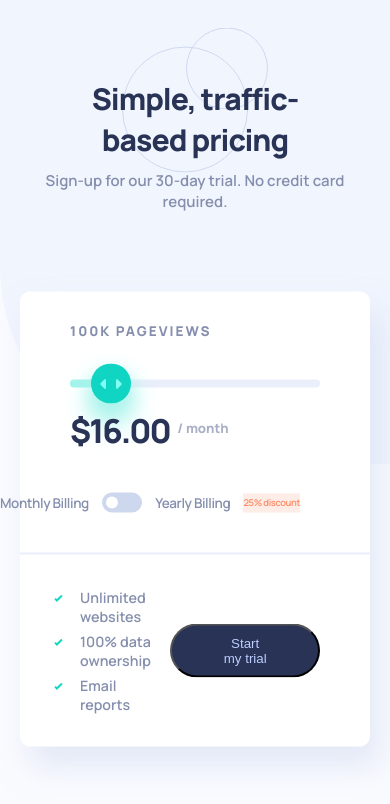
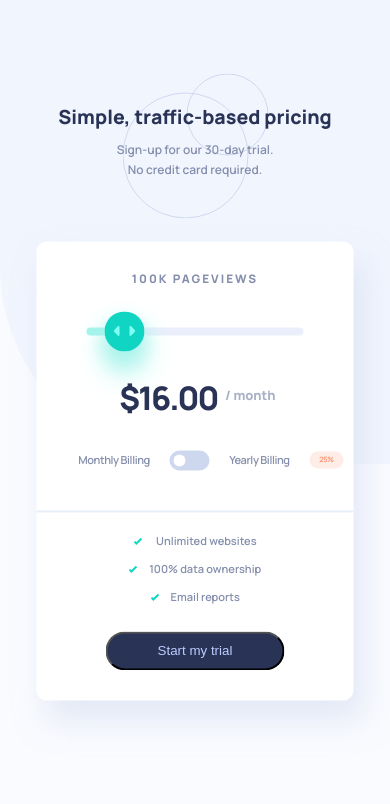
Before and after one commit to tatjama/bonus-zadatak6-slider-component, a plain HTML site: page index.html in a window 390 px wide. Drawn offline with Linux system fonts and the light colour scheme.

Commit message:
Mobile design CSS Style

```diff
--- a/index.html
+++ b/index.html
@@ -16,8 +16,8 @@
   <div class="hero-bcg">
     <div class="container">
       <header class="header">
-        <h1>Simple, traffic-based pricing</h1>
-        <p>Sign-up for our 30-day trial. No credit card required. </p>
+        <h1 class="header__title">Simple, traffic-based pricing</h1>
+        <p class="header__text">Sign-up for our 30-day trial. No credit card required. </p>
       </header>
       <main class="main">
         <header class="range__container">
@@ -31,14 +31,14 @@
             <div class="toggle__btn"></div>
           </div>
           <p>Yearly Billing</p>
-          <span class="toggle__span">25% discount</span>
+          <span class="toggle__span">25% <span class="toggle__span--mobile">discount</span></span>
         </div>
 
         <footer class="footer">
           <ul>
-            <li>Unlimited websites</li>
-            <li>100% data ownership</li>
-            <li>Email reports</li>
+            <li> &nbsp;&nbsp;Unlimited websites</li>
+            <li>&nbsp;&nbsp;100% data ownership</li>
+            <li>&nbsp;&nbsp;Email reports</li>
           </ul>
           <button>Start my trial</button>
         </footer>
--- a/styles/style.css
+++ b/styles/style.css
@@ -58,12 +58,15 @@ body, html {
     -o-transform:translate(-50%, -50%);
 }
 .header{
-    padding: 20px;
+    padding-bottom: 30px;
 }
-.header h1{
-    letter-spacing:-1px;
+.header__title{
+    font-size: 1.8em;
     color: var(--text-background);
     margin: 10px;
+}
+.header__text{
+    line-height: 1.7em;
 }
 .main{
     width: 100%;
@@ -158,7 +161,7 @@ body, html {
     background-color: var(--slider-background-transparent);
 }
 .range__h1{
-    font-size: 2.2em;
+    font-size: 2.5em;
     letter-spacing: -2px;
     color: var(--text-background);
 }
@@ -175,7 +178,7 @@ body, html {
 }
 .toggle__container{
     width: 440px;
-    font-size: 0.9em;
+    font-size: 0.85em;
     letter-spacing:-0.4px;
     display: flex;
     justify-content: space-between;
@@ -209,10 +212,16 @@ body, html {
     -o-border-radius: 50%;
 }
 .toggle__span{
-    font-size: 0.7em;
+    font-size: 0.67em;
     line-height: 2em;
+    padding: 1px 10px;
+    border-radius: 10px;
     color: var(--discount-text);
     background-color: var(--discount-background);
+    -webkit-border-radius: 10px;
+    -moz-border-radius: 10px;
+    -ms-border-radius: 10px;
+    -o-border-radius: 10px;
 }
 footer{
     width: 100%;
@@ -226,7 +235,7 @@ footer{
 ul{
     list-style-image: url(../images/icon-check.svg);
     text-align: left;
-    font-size: 0.95em;
+    font-size: 0.85em;
 }
 li{
     padding: 3px 10px;
@@ -246,10 +255,58 @@ button:hover {
     color: var(--white);
 }
 @media screen and (max-width: 600px){
+    body{
+        font-size: 13px;
+    }
+
     .container{
-        width: 100%;
+        width: 357px;
+    }
+
+    .header{
+        padding: 0px;
+    }
+    .header__title{
+        font-size: 1.5em;
+    }
+    .header__text{
+        padding: 0px 80px;
+        font-size: 12px;
+    }
+    .range__container{
+        justify-content: space-around;
     }
     .range__slider{
+        margin: 40px auto;
         order:unset;
     }
+    .toggle__container{
+        width: 90%;
+        padding: 0px 10px 40px 10px ;
+    }
+    .toggle__span{
+        border-radius: 10px;
+        -webkit-border-radius: 10px;
+        -moz-border-radius: 10px;
+        -ms-border-radius: 10px;
+        -o-border-radius: 10px;
 }
+    .toggle__span--mobile{
+        display: none;
+    }
+    footer{
+        flex-direction: column;
+    }
+    ul{
+        list-style-position:inside;
+        text-align: center;
+        line-height: 2em;
+    }
+    button{
+        padding: 10px 50px;
+        margin-top: 20px;
+    }
+    footer{
+        padding-top: 15px;
+    }
+}
```
